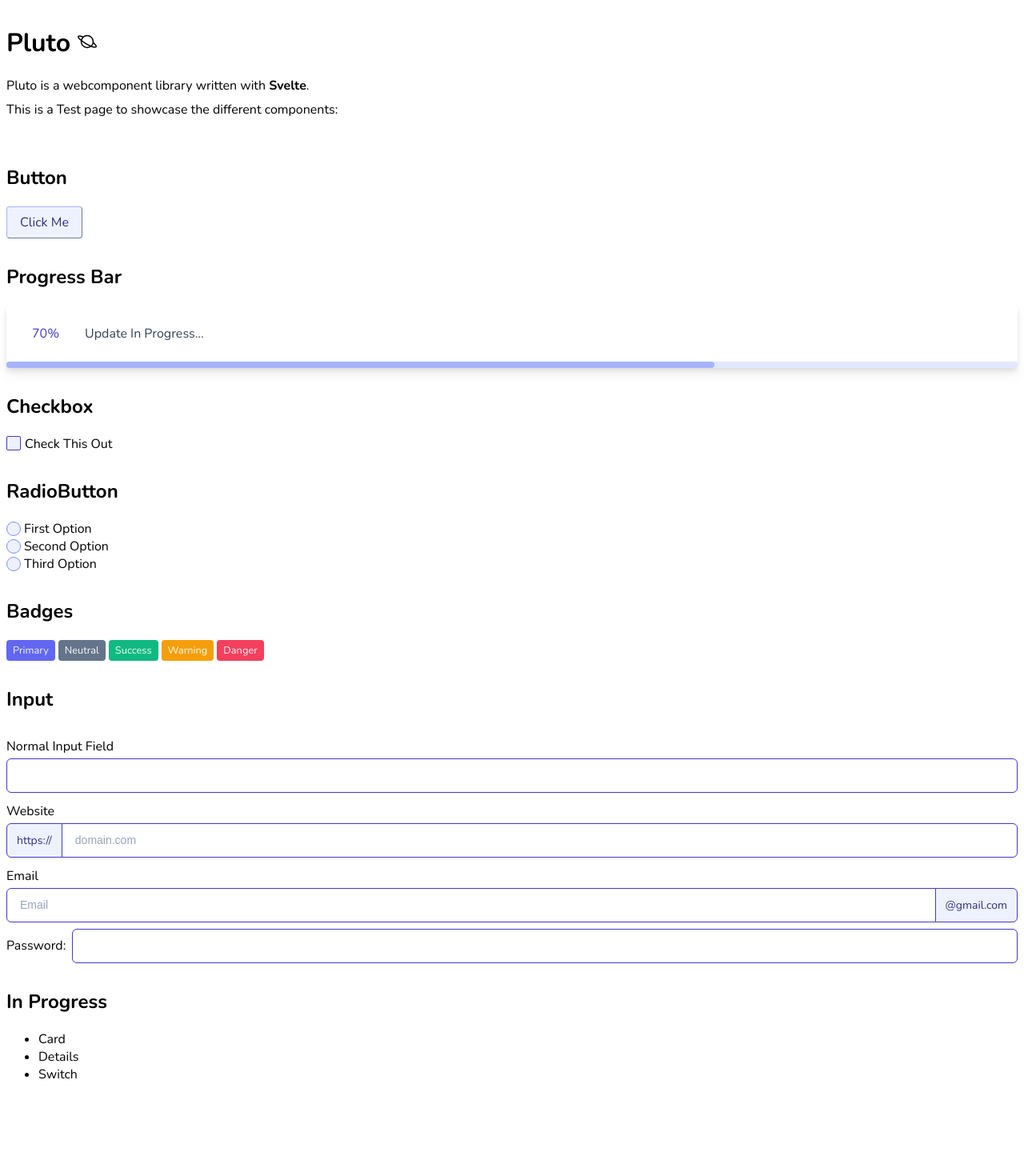
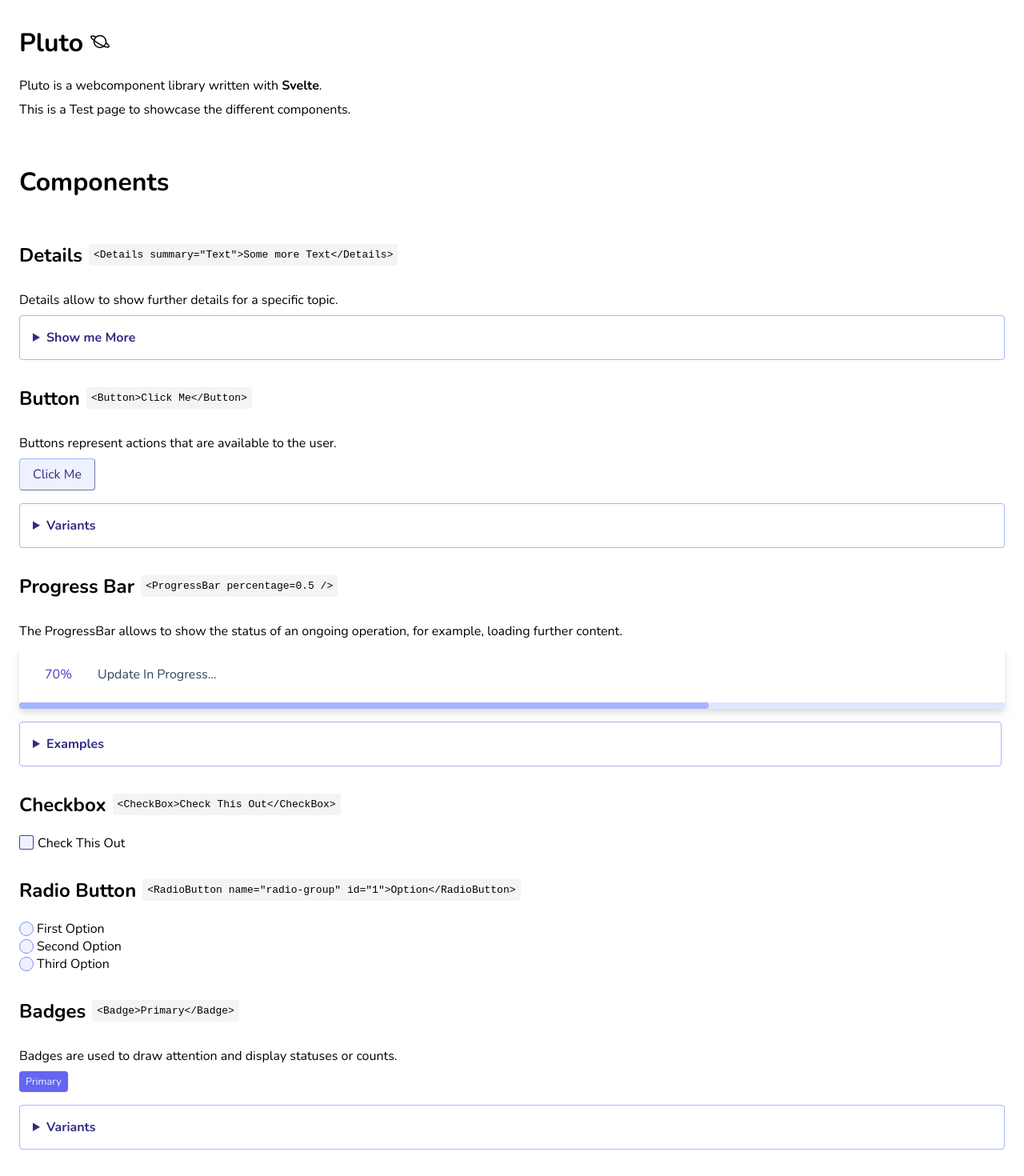
Before and after one commit to Ix76y/pluto, a SvelteKit app: page / in a window 1280 px wide. Shown: the top 1470 px of the page at 80% size. Before the commit the page ends 1370 px from the top, so only its background shows below. Built offline with nearby package versions, Linux system fonts and the light colour scheme.

Commit message:
Update main page

```diff
--- a/src/lib/Button.svelte
+++ b/src/lib/Button.svelte
@@ -1,11 +1,22 @@
 <svelte:options tag="pl-button" />
 
-<script>
-    export let label = 'Click Me';
+<script lang="ts">
+    /**
+     * Set the variant to one of the following:
+     * - primary
+     * - success
+     * - neutral
+     * - warning
+     * - danger
+    */
+   export let variant: 'primary' | 'success' | 'neutral' | 'warning' | 'danger' = 'primary';
+
+
+   export let _class = '';
 </script>
 
-<button class="button rounded border border-indigo-300 bg-indigo-50 px-4 py-2 text-indigo-900 hover:border-indigo-400 hover:bg-indigo-100 active:bg-indigo-200">
-  {label}
+<button class="{_class} button rounded border border-{variant}-300 bg-{variant}-50 px-4 py-2 text-{variant}-900 hover:border-{variant}-400 hover:bg-{variant}-100 active:bg-{variant}-200">
+  <slot></slot>
 </button>
 <style>
 @import url('https://fonts.googleapis.com/css2?family=Nunito:wght@200;300;400;500;600;700;800;900;1000&display=swap');
@@ -23,11 +34,11 @@
   border-width: 1px;
 }
 
-.border-indigo-300 {
+.border-primary-300 {
   border-color: rgb(165 180 252);
 }
 
-.bg-indigo-50 {
+.bg-primary-50 {
   --tw-bg-opacity: 1;
   background-color: rgb(238 242 255);
 }
@@ -42,21 +53,118 @@
   padding-bottom: 0.5rem;
 }
 
-.text-indigo-900 {
+.text-primary-900 {
   color: rgb(49 46 129);
 }
 
-.hover\:border-indigo-400:hover {
+.hover\:border-primary-400:hover {
   border-color: rgb(129 140 248);
 }
 
-.hover\:bg-indigo-100:hover {
+.hover\:bg-primary-100:hover {
   background-color: rgb(224 231 255);
 }
 
-.active\:bg-indigo-200:active {
+.active\:bg-primary-200:active {
   background-color: rgb(199 210 254);
 }
 
+.border-warning-300 {
+  border-color: rgb(252 211 77);
+}
+
+.bg-warning-50 {
+  background-color: rgb(255 251 235);
+}
+
+.text-warning-900 {
+  color: rgb(120 53 15);
+}
+
+.hover\:border-warning-400:hover {
+  border-color: rgb(251 191 36);
+}
+
+.hover\:bg-warning-100:hover {
+  background-color: rgb(254 243 199);
+}
+
+.active\:bg-warning-200:active {
+  background-color: rgb(253 230 138);
+}
+
+.border-success-300 {
+  border-color: rgb(110 231 183);
+}
+
+.bg-success-50 {
+  background-color: rgb(236 253 245);
+}
+
+.text-success-900 {
+  color: rgb(6 78 59);
+}
+
+.hover\:border-success-400:hover {
+  border-color: rgb(52 211 153);
+}
+
+.hover\:bg-success-100:hover {
+  background-color: rgb(209 250 229);
+}
+
+.active\:bg-success-200:active {
+  background-color: rgb(167 243 208);
+}
+
+.border-danger-300 {
+  border-color: rgb(253 164 175);
+}
+
+.bg-danger-50 {
+  background-color: rgb(255 241 242);
+}
+
+.text-danger-900 {
+  color: rgb(136 19 55);
+}
+
+.hover\:border-danger-400:hover {
+  border-color: rgb(251 113 133);
+}
+
+.hover\:bg-danger-100:hover {
+  background-color: rgb(255 228 230);
+}
+
+.active\:bg-danger-200:active {
+  background-color: rgb(254 205 211);
+}
+
+.border-neutral-300 {
+  border-color: rgb(209 213 219);
+}
+
+.bg-neutral-50 {
+  background-color: rgb(249 250 251);
+}
+
+.text-neutral-900 {
+  color: rgb(17 24 39);
+}
+
+.hover\:border-neutral-400:hover {
+  border-color: rgb(156 163 175);
+}
+
+.hover\:bg-neutral-100:hover {
+  background-color: rgb(243 244 246);
+}
+
+.active\:bg-neutral-200:active {
+  background-color: rgb(229 231 235);
+}
+
+
 
 </style>
--- /dev/null
+++ b/src/lib/Details.svelte
@@ -0,0 +1,93 @@
+<script lang="ts">
+    /**
+     * Summary shown at the top
+     */
+    export let summary: string;
+</script>
+
+<div>
+    <details>
+        <summary>{summary}</summary>
+        <div class="content">
+            <slot></slot>
+        </div>
+    </details>
+</div>
+
+<style>
+    @import url('https://fonts.googleapis.com/css2?family=Nunito:wght@200;300;400;500;600;700;800;900;1000&display=swap');
+
+    * {
+        font-family: 'Nunito', sans-serif;
+        font-weight: lighter;
+    }
+
+    details {
+        border: 1px solid rgb(165 180 252);
+        border-radius: 0.25rem;
+        padding: 1em;
+    }
+
+    summary {
+        font-size: 1em;
+        font-weight: bold;
+        color: rgb(49 46 129);
+        cursor: pointer;
+    }
+
+    details[open] .content {
+    -webkit-animation: animateDown 0.2s linear forwards;
+            animation: animateDown 0.2s linear forwards;
+    }
+
+    details:not([open]) .content {
+    -webkit-animation: animateUp 0.2s linear forwards;
+            animation: animateUp 0.2s linear forwards;
+    }
+
+    @-webkit-keyframes animateDown {
+    0% {
+        opacity: 0;
+        transform: translatey(-15px);
+    }
+    100% {
+        opacity: 1;
+        transform: translatey(0);
+    }
+    }
+
+    @keyframes animateDown {
+    0% {
+        opacity: 0;
+        transform: translatey(-15px);
+    }
+    100% {
+        opacity: 1;
+        transform: translatey(0);
+    }
+    }
+
+    @-webkit-keyframes animateUp {
+        0% {
+            opacity: 1;
+            transform: translatey(0);
+        }
+        100% {
+            opacity: 0;
+            transform: translatey(-15px);
+        }
+    }
+
+    @keyframes animateUp {
+        0% {
+            opacity: 1;
+            transform: translatey(0);
+        }
+        100% {
+            opacity: 0;
+            transform: translatey(-15px);
+        }
+    }
+
+
+</style>
--- a/src/routes/+page.svelte
+++ b/src/routes/+page.svelte
@@ -1,57 +1,162 @@
 <script>
-    import Badges from '../lib/Badge.svelte';
+    import Badge from '../lib/Badge.svelte';
     import Button from '../lib/Button.svelte';
     import ProgressBar from '../lib/ProgressBar.svelte';
     import CheckBox from '../lib/CheckBox.svelte';
     import Input from '../lib/Input.svelte';
     import RadioButton from '../lib/RadioButton.svelte';
+    import Details from '../lib/Details.svelte';
 </script>
 
+<div class="container">
   <h1>Pluto
       <svg xmlns="http://www.w3.org/2000/svg" width="24px" height="24px" viewBox="0 0 512 512"><path d="M413.48 284.46c58.87 47.24 91.61 89 80.31 108.55-17.85 30.85-138.78-5.48-270.1-81.15S.37 149.84 18.21 119c11.16-19.28 62.58-12.32 131.64 14.09" fill="none" stroke="currentColor" stroke-miterlimit="10" stroke-width="32"/><circle cx="256" cy="256" r="160" fill="none" stroke="currentColor" stroke-miterlimit="10" stroke-width="32"/></svg>
   </h1>
   <p>Pluto is a webcomponent library written with <strong>Svelte</strong>.</p>
-<p>This is a Test page to showcase the different components:</p>
+  <p>This is a Test page to showcase the different components.</p>
   <br>
 
+  <h1>Components</h1>
+
+  <div class="flex-container">
+    <h2>Details</h2>
+    <code>&lt;Details summary="Text"&gt;Some more Text&lt;/Details&gt;</code>
+  </div>
+  <p>Details allow to show further details for a specific topic.</p>
+  <Details summary="Show me More"><p>This is some more content here.</p></Details>
+
+
+  <div class="flex-container">
     <h2>Button</h2>
-<Button></Button>
+    <code>&lt;Button&gt;Click Me&lt;/Button&gt;</code>
+  </div>
+  <p>Buttons represent actions that are available to the user.</p>
+  <Button>Click Me</Button>
+  <div style="margin-top: 16px;">
+    <Details summary="Variants">
+      <p>Buttons can have different variants set:</p>
+      <ul>
+        <li>primary (Default)</li>
+        <li>neutral</li>
+        <li>success</li>
+        <li>warning</li>
+        <li>danger</li>
+      </ul>
+      <code>&lt;Button variant="success"&gt;Click Me&lt;/Button&gt;</code>
+      <div class="flex-container" style="margin-top: 16px;">
+        <div class="box" ><Button variant="success">Success</Button></div>
+        <div class="box" ><Button variant="neutral">Neutral</Button></div>
+        <div class="box" ><Button variant="warning">Warning</Button></div>
+        <div class="box" ><Button variant="danger">Danger</Button></div>
+      </div>
+    </Details>
+  </div>
 
+  <div class="flex-container">
     <h2>Progress Bar</h2>
+    <code>&lt;ProgressBar percentage={0.5} /&gt;</code>
+  </div>
+  <p>The ProgressBar allows to show the status of an ongoing operation, for example, loading further content.</p>
   <ProgressBar percentage={0.7} showText='Update In Progress...'/>
+  <div class="box" style="margin-top: 16px;">
+    <Details summary="Examples">
+      <p>The progress bar can be customised in multiple ways:</p>
+      <h4>percentage: number</h4>
+      <p>The actual percentage of the current progress. Should be a number between 0 and 1.</p>
+      <ProgressBar percentage={0.7}/>
+      <h4>hideLabel: boolean</h4>
+      <p>Hides the percentage label and only shows the progress bar.</p>
+      <ProgressBar percentage={0.7} hideLabel/>
+      <h4>steps: number (Default: 1)</h4>
+      <p>Splits the progress bar into steps number of smaller pieces.</p>
+      <ProgressBar percentage={0.7} steps={5}/>
+      <h4>showText: string</h4>
+      <p>Shows an extra Text next to the percentage, to give the user extra information. </p>
+      <ProgressBar percentage={0.7} showText='Update In Progress...'/>
+    </Details>
+  </div>
 
+  <div class="flex-container">
     <h2>Checkbox</h2>
+    <code>&lt;CheckBox&gt;Check This Out&lt;/CheckBox&gt;</code>
+  </div>
   <CheckBox>Check This Out</CheckBox>
 
-<h2>RadioButton</h2>
+  <div class="flex-container">
+    <h2>Radio Button</h2>
+    <code>&lt;RadioButton name="radio-group" id="1"&gt;Option&lt;/RadioButton&gt;</code>
+  </div>
   <form action="">
     <RadioButton name="radio-group" id="1">First Option</RadioButton>
     <RadioButton name="radio-group" id="2">Second Option</RadioButton>
     <RadioButton name="radio-group" id="3">Third Option</RadioButton>
   </form>
 
+  <div class="flex-container">
     <h2>Badges</h2>
-<Badges>Primary</Badges>
-<Badges variant="neutral">Neutral</Badges>
-<Badges variant="success">Success</Badges>
-<Badges variant="warning">Warning</Badges>
-<Badges variant="danger">Danger</Badges>
+    <code>&lt;Badge&gt;Primary&lt;/Badge&gt;</code>
+  </div>
+  <p>Badges are used to draw attention and display statuses or counts.</p>
+  <Badge>Primary</Badge>
+  <div style="margin-top: 16px;">
+    <Details summary="Variants">
+      <p>Badges can have different variants set:</p>
+      <ul>
+        <li>primary (Default)</li>
+        <li>neutral</li>
+        <li>success</li>
+        <li>warning</li>
+        <li>danger</li>
+      </ul>
+      <code>&lt;Badge variant="success"&gt;Success&lt;/Button&gt;</code>
+      <div class="flex-container" style="margin-top: 16px;">
+        <div class="box"><Badge variant="neutral">Neutral</Badge></div>
+        <div class="box"><Badge variant="success">Success</Badge></div>
+        <div class="box"><Badge variant="warning">Warning</Badge></div>
+        <div class="box"><Badge variant="danger">Danger</Badge></div>
+      </div>
+    </Details>
+  </div>
 
   <h2>Input</h2>
   <Input label="Normal Input Field"/>
   <Input label="Website" prefix="https://" placeholder="domain.com"/>
   <Input label="Email" suffix="@gmail.com" placeholder="Email"/>
   <Input label="Password:" labelPosition="left" inputType="password"/>
-<h2>In Progress</h2>
+
+
+  <h2>WIP (Work In Progress)</h2>
+  <p>This is a list of <strong>W</strong>ork <strong>I</strong>n <strong>P</strong>rogress components that are on the list to be added in the future:</p>
   <ul>
       <li>Card</li>
       <li>Details</li>
       <li>Switch</li>
+      <li>Alert</li>
   </ul>
-
+</div>
 
 <style>
 @import url('https://fonts.googleapis.com/css2?family=Nunito:wght@200;300;400;500;600;700;800;900;1000&display=swap');
+
+hr {
+  margin: 64px 128px 0px 0px;
+  height: 1px;
+  background-color: rgb(156 163 175);
+  border: none;
+  width: 20vw;
+}
+
+.container {
+  margin: 16px;
+}
+
+.flex-container {
+  display: flex;
+}
+
+.box {
+  margin-right: 4px;
+}
 
 h1, h2, h3, h4, h5, h6 {
   font-family: 'Nunito', sans-serif;
@@ -67,5 +172,11 @@
     font-family: 'Nunito', sans-serif;
 }
 
+code {
+  margin: 34px 8px 24px;
+  background-color: rgb(243 244 246);
+  padding: 6px;
+  border-radius: 0.25rem;
+}
 
 </style>
```
Also changed, not shown: src/stories/Introduction.mdx (+2 -1 lines), 1 other file (tests, documents, lock files or other folders). Lines whose indentation alone changed are shown as unchanged.
